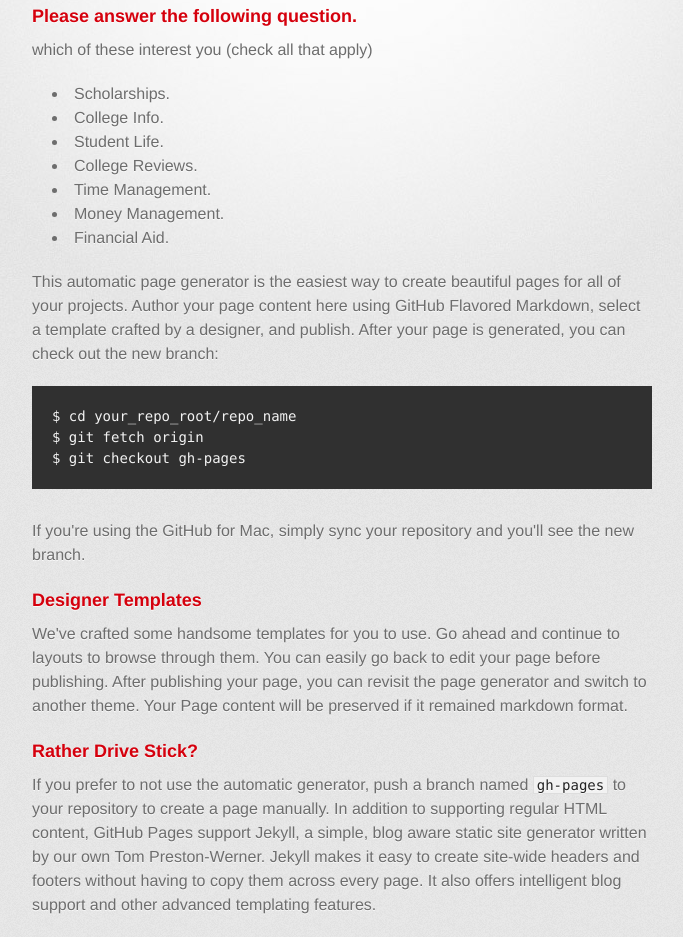
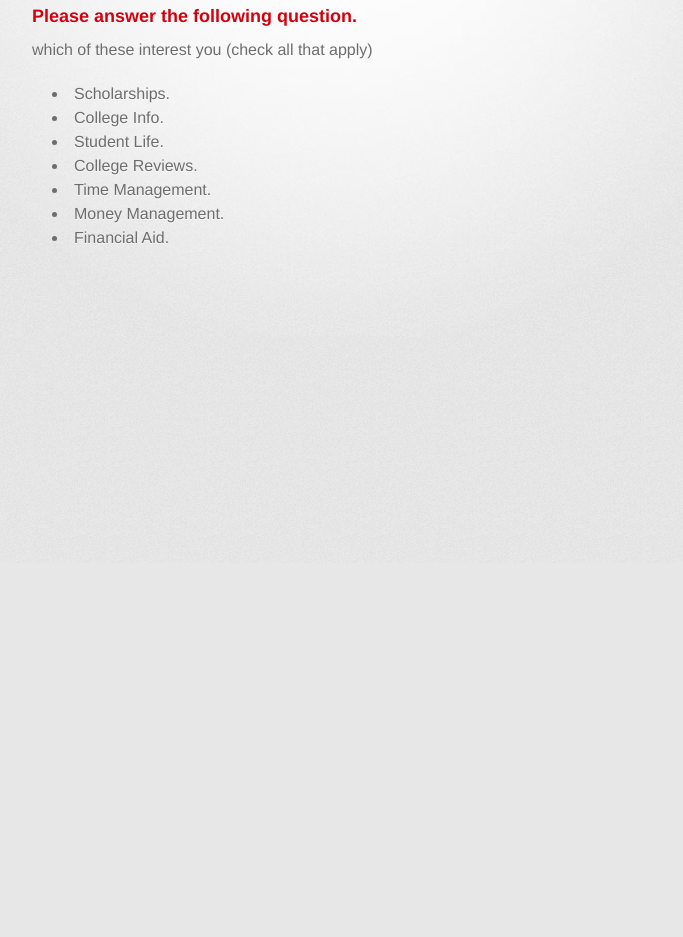
Before and after one commit to DontaJ95/A.R.T.S.1, a plain HTML site: page index.html in a window 1280 px wide. Shown: the part 237-1174 px from the top of the page, without its empty margins (298-981 px from the left). After the commit the page ends 800 px from the top, so only its background shows below. Drawn offline with Linux system fonts and the light colour scheme; a web font is replaced by a local one.

Commit message:
Update index.html

```diff
--- a/index.html
+++ b/index.html
@@ -42,25 +42,6 @@
   <li>Money Management.</li>
   <li>Financial Aid.</li>
 </ul>
-<p>This automatic page generator is the easiest way to create beautiful pages for all of your projects. Author your page content here using GitHub Flavored Markdown, select a template crafted by a designer, and publish. After your page is generated, you can check out the new branch:</p>
-
-<pre><code>$ cd your_repo_root/repo_name
-$ git fetch origin
-$ git checkout gh-pages
-</code></pre>
-
-<p>If you're using the GitHub for Mac, simply sync your repository and you'll see the new branch.</p>
-
-<h3>Designer Templates</h3>
-
-<p>We've crafted some handsome templates for you to use. Go ahead and continue to layouts to browse through them. You can easily go back to edit your page before publishing. After publishing your page, you can revisit the page generator and switch to another theme. Your Page content will be preserved if it remained markdown format.</p>
-
-<h3>Rather Drive Stick?</h3>
-
-<p>If you prefer to not use the automatic generator, push a branch named <code>gh-pages</code> to your repository to create a page manually. In addition to supporting regular HTML content, GitHub Pages support Jekyll, a simple, blog aware static site generator written by our own Tom Preston-Werner. Jekyll makes it easy to create site-wide headers and footers without having to copy them across every page. It also offers intelligent blog support and other advanced templating features.</p>
-
-
-
       </div>
     </div>
   </body>
```
